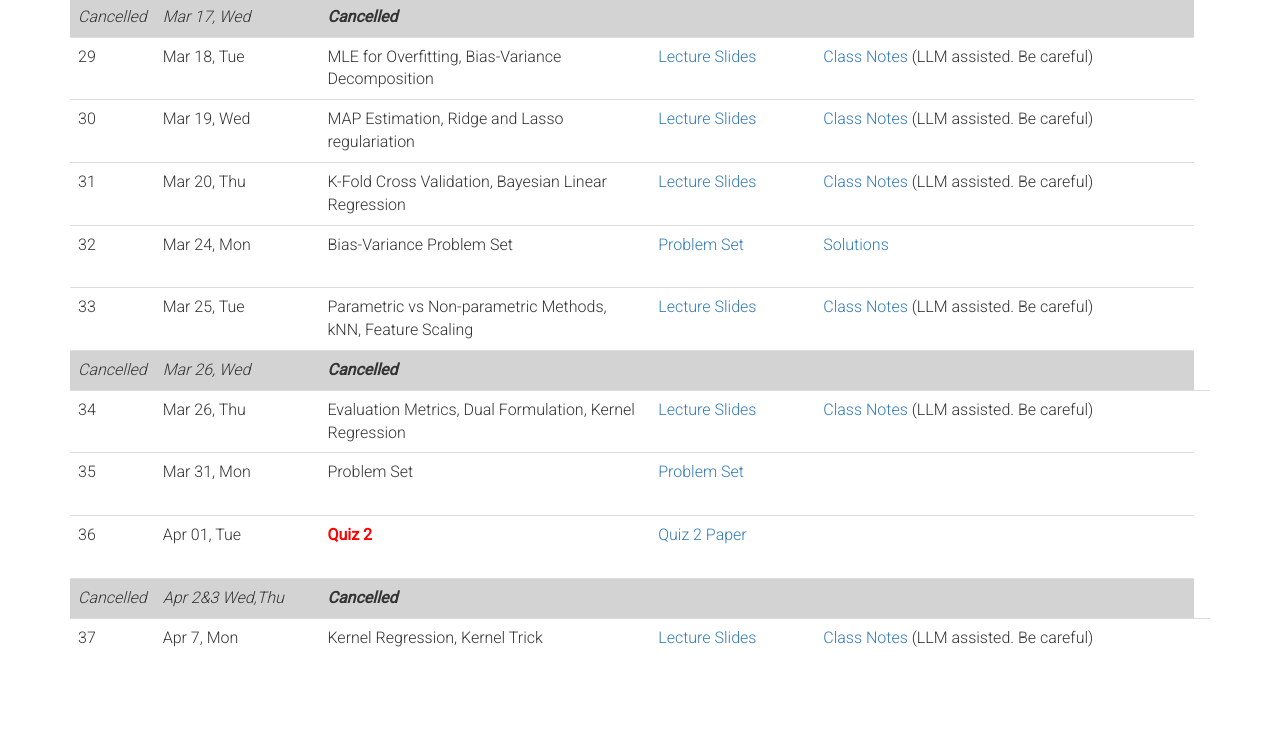
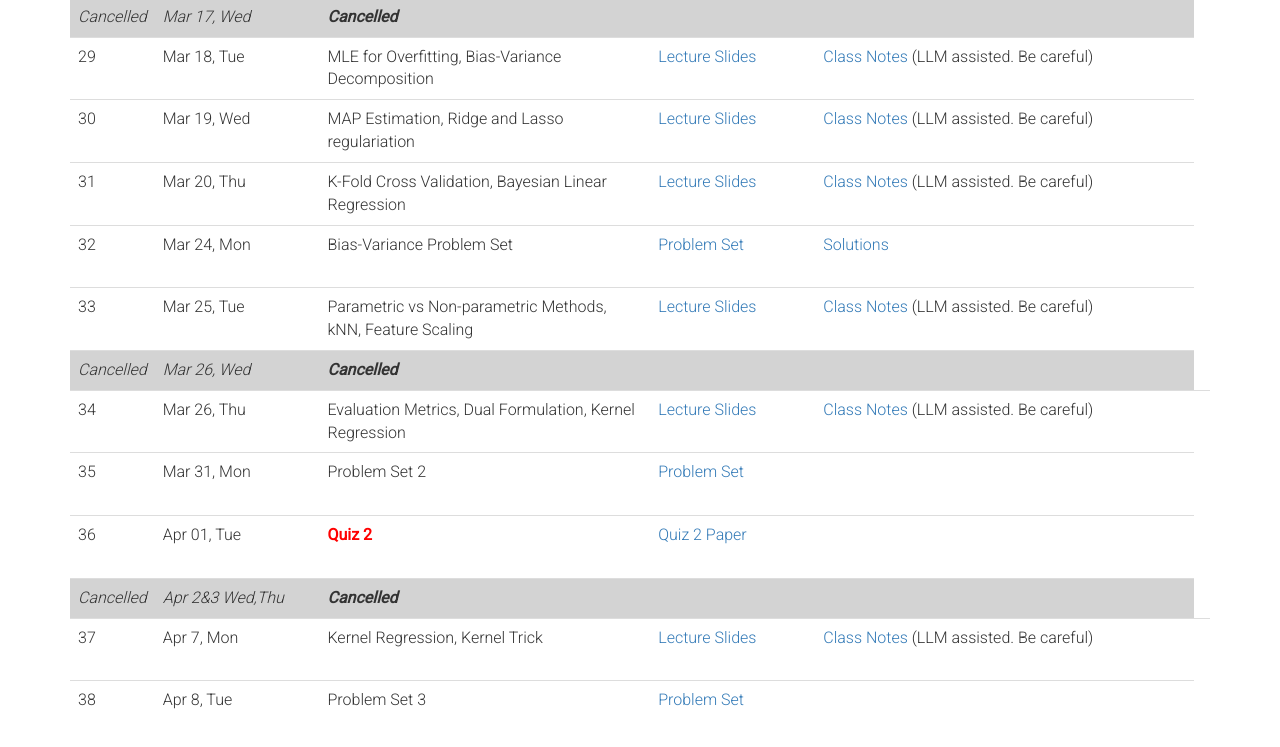
Before and after one commit to bvsiitm/da5400-2025, a plain HTML site: page material.html in a window 1280 px wide. Shown: the part 2254-3001 px from the top of the page. Before the commit the page ends 2974 px from the top, so only its background shows below. Drawn offline with nearby package versions, Linux system fonts and the light colour scheme.

Commit message:
Update Lect 38

```diff
--- a/material.html
+++ b/material.html
@@ -441,7 +441,7 @@
                 </tr>
                 <td>35</td>
                 <td>Mar 31, Mon</td>
-                <td>Problem Set</td>
+                <td>Problem Set 2</td>
                 <td>
                     <a href="https://drive.google.com/file/d/1DmDMNlcbcygjHh9tI65_MDdjAMxR6mCa/view?usp=drive_link">Problem
                         Set</a><br><br>
@@ -479,6 +479,17 @@
                 <td>
                 </td>
                 </tr>
+                <td>38</td>
+                <td>Apr 8, Tue</td>
+                <td>Problem Set 3</td>
+                <td>
+                    <a href="https://drive.google.com/file/d/14P8H7Aab10biibA3If-6ISKhfjjD5K2S/view?usp=drive_link">Problem
+                        Set</a><br><br>
+                </td>
+                <td>
+                </td>
+                </tr>
+                </tr>
             </tbody>
         </table>
     </div>
```
